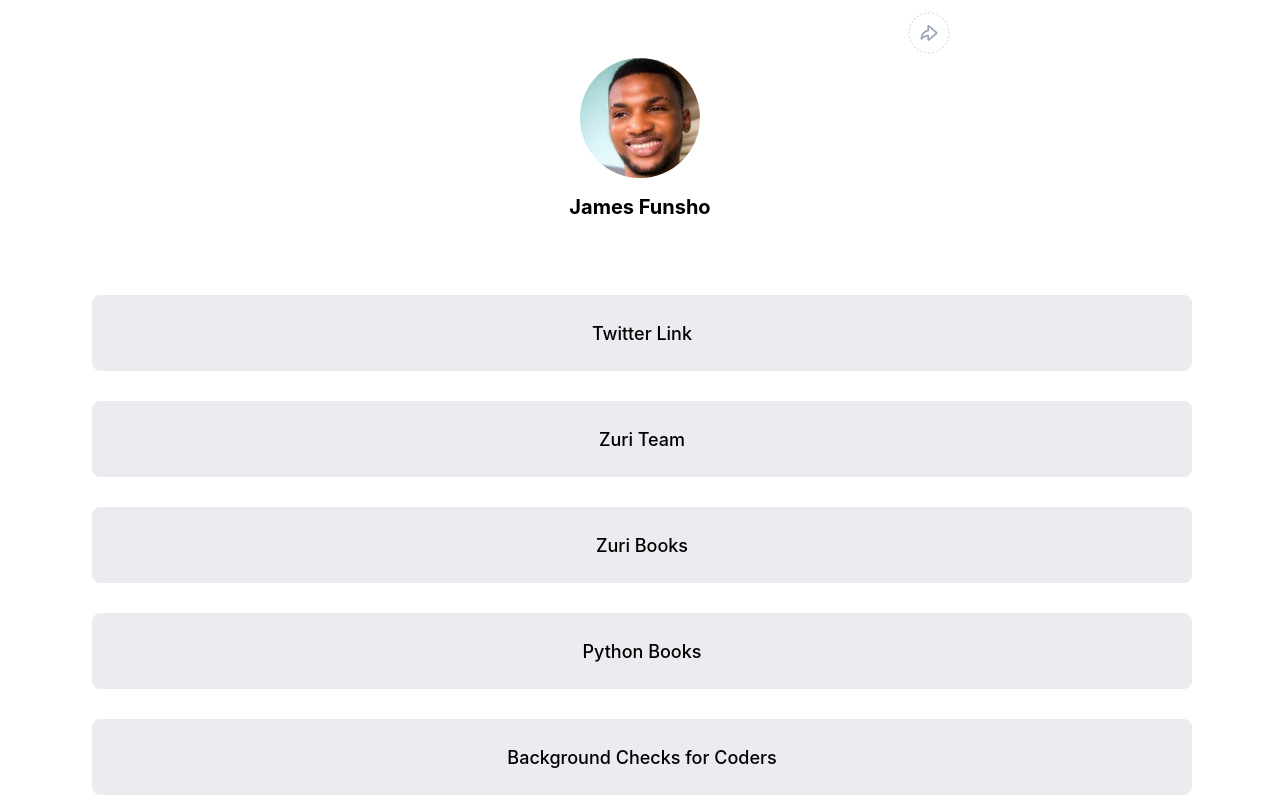
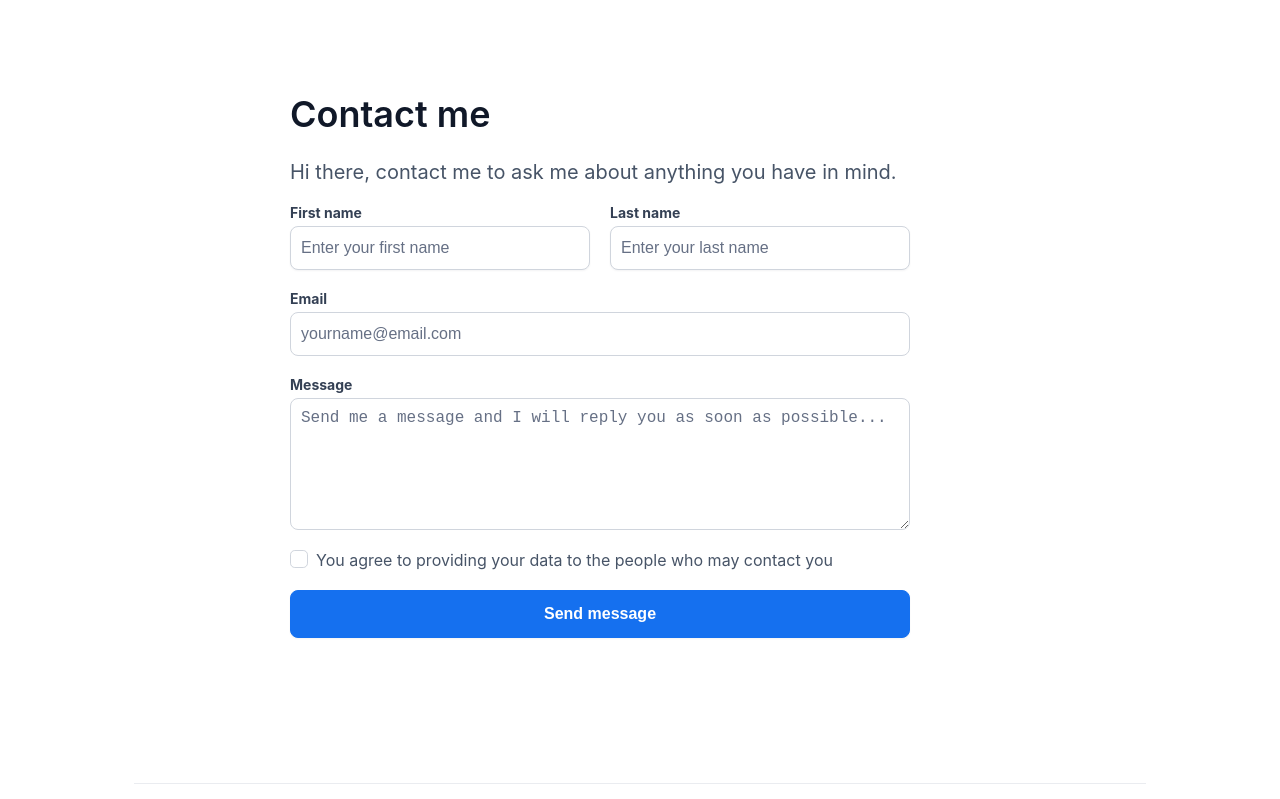
Before and after one commit to Drfej/webpage, a React (Create React App) app: page /contact in a window 1280 px wide. Shown: the top 799 px of the page. Built offline with nearby package versions, Linux system fonts and the light colour scheme.

Commit message:
creating my contact us page

```diff
--- a/src/App.js
+++ b/src/App.js
@@ -1,11 +1,16 @@
+import { Route, Routes } from 'react-router-dom';
 import './App.css';
 import Container from './Component/Container';
 import Header from './Component/Header';
+import Contact from './Component/Contact'
 
 function App() {
   return (
     <div className="App">
-      <Header />
+      <Routes>
+        <Route path='/' element={<Header />} />
+        <Route path='/contact' element={<Contact />} />
+      </Routes>
       <Container />
     </div>
 
--- /dev/null
+++ b/src/Component/Contact.css
@@ -0,0 +1,241 @@
+.contact-1 {
+    display: flex;
+    flex-direction: column;
+    /* justify-content: center; */
+    width: 100%;
+    max-width: 700px;
+    height: 80vh;
+    margin: 60px;
+}
+
+
+.con-1 h1 {
+    font-size: 36px;
+    font-weight: 600;
+    color: #101828;
+
+}
+
+.con-1 h3 {
+    font-size: 20px;
+    font-weight: 400;
+    color: #475467;
+
+}
+
+
+.user-name {
+    display: flex;
+    width: 100%;
+    justify-content: space-between;
+}
+
+.user-name2 {
+    display: flex;
+    justify-content: space-between;
+    width: 620px;
+}
+
+.user-first {
+    display: flex;
+    flex-direction: column;
+}
+.user-first label{
+    color: #344054;
+    font-size: 14px;
+    font-weight: 500;
+    margin-bottom: 5px;
+}
+
+.user-last {
+    display: flex;
+    flex-direction: column;
+}
+
+.user-last label{
+    color: #344054;
+    font-size: 14px;
+    font-weight: 500;
+    margin-bottom: 5px;
+}
+
+.user-name2 input {
+    color: #667085;
+    background: #ffffff;
+    border: 1px solid #D0D5DD;
+    border-radius: 8px;
+    width: 300px;
+    height: 44px;
+    padding-left: 10px;
+    font-size: 16px;
+    box-shadow: 0px 1px 2px rgba(16, 24, 40, 0.05);
+}
+
+.user-name2 input:hover{
+    border: 1px solid #84CAFF;
+    box-shadow: 0px 1px 2px rgba(16, 24, 40, 0.05);
+}
+
+.user-name input:focus {
+    outline: none !important;
+    border: 1px solid #84CAFF;
+    box-shadow: 0px 1px 2px rgba(16, 24, 40, 0.05);
+}
+
+::placeholder {
+    color: #667085;
+    font-size: 16px;
+    font-weight: 400;
+}
+
+.user-mail {
+    margin-top: 20px;
+    display: flex;
+    flex-direction: column;
+    width: 100%;
+}
+
+.user-mail label {
+    color: #344054;
+    font-size: 14px;
+    font-weight: 500;
+    margin-bottom: 5px;
+}
+
+.user-mail input {
+    color: #667085;
+    background: #ffffff;
+    border: 1px solid #D0D5DD;
+    border-radius: 8px;
+    width: 620px;
+    height: 44px;
+    padding-left: 10px;
+    font-size: 16px;
+}
+
+.user-mail input:hover {
+    border: 1px solid #84CAFF;
+    box-shadow: 0px 1px 2px rgba(16, 24, 40, 0.05);
+}
+
+.user-mail input:focus {
+    outline: none !important;
+    border: 1px solid #84CAFF;
+    box-shadow: 0px 1px 2px rgba(16, 24, 40, 0.05);
+}
+
+.message {
+    margin-top: 20px;
+    display: flex;
+    flex-direction: column;
+    width: 100%;
+}
+
+.message label{
+    color: #344054;
+    font-size: 14px;
+    font-weight: 500;
+    margin-bottom: 5px;
+}
+
+.message textarea{
+    color: #667085;
+    background: #FFFFFF;
+    border: 1px solid #D0D5DD;
+    border-radius: 8px;
+    width: 620px;
+    height: 132px;
+    padding-left: 10px;
+    padding-top: 10px;
+    font-size: 14px;
+
+}
+
+.message textarea:hover{
+    border: 1px solid #84CAFF;
+    box-shadow: 0px 1px 2px rgba(16, 24, 40, 0.05), 0px 0px 0px 4px #D1E9FF;
+
+}
+
+.message textarea:focus {
+    outline: none !important;
+    border: 1px solid #84CAFF;
+    box-shadow: 0px 1px 2px rgba(16, 24, 40, 0.05);
+}
+
+.message textarea::placeholder {
+    color: #667085;
+    font-size: 16px;
+}
+
+.checkBox {
+    margin-top: 20px;
+    display: flex;
+    justify-content: space-between;
+    width: 100%;
+}
+
+.check {
+    display: flex;
+    justify-content: space-between;
+}
+
+.checkBox label {
+    cursor: pointer;
+    display: flex;
+    font-size: 16px;
+    color: #475467;
+}
+
+.checkBox input[type='checkbox'] {
+    cursor: pointer;
+    opacity: 0;
+    position: absolute;
+}
+
+.checkBox label::before {
+    content: '';
+    width: 1em;
+    height: 1em;
+    border-radius: .3em;
+    margin-right: .5em;
+    border: .05em solid #D0D5DD;
+
+}
+
+.checkBox label:hover::before,
+.checkBox input[type='checkbox']:hover + label::before {
+    background-color: #ffffff;
+    border: 1px solid #84CAFF;
+    box-shadow: 0px 0px 0px 4px #D1E9FF;
+}
+
+.checkBox input[type='checkbox']:checked + label::before {
+    content: '\002714';
+    display: flex;
+    justify-content: center;
+    align-items: center;
+    color: #1570EF;
+    border: 1px solid #1570EF;
+    background: #F9FAFB;
+
+}
+
+.btn {
+    color: #ffffff;
+    margin-top: 20px;
+    display: flex;
+    justify-content: center;
+    align-items: center;
+    font-size: 16px;
+    width: 620px;
+    height: 48px;
+    border: 1px solid #1570EF;
+    border-radius: 8px;
+    background: #1570EF;
+    box-shadow: 0px 1px 2px rgba(16, 24, 40, 0.05);
+}
+
+.btn:hover {
+    box-shadow: 0px 1px 2px rgba(16, 24, 40, 0.05), 0px 0px 0px 4px #D1E9FF;
+}
--- a/src/Component/Contact.js
+++ b/src/Component/Contact.js
@@ -2,7 +2,48 @@ import React from 'react'
 
 const Contact = () => {
   return (
-    <div>Hello Mr James</div>
+    <div className='contact-1'>
+      <div className='con-1'>
+        <h1>Contact me</h1>
+        <h3>Hi there, contact me to ask me about anything you have in mind.</h3>
+      </div>
+
+      <form className='contact-info1'>
+        <div className='user-name'>
+          <div className='user-name2'>
+            <div className='user-first'>
+              <label><strong>First name</strong></label>
+              <input type='text' placeholder='Enter your first name' id = 'first_name' name='first-name' required />
+            </div>
+            <div className='user-last'>
+              <label><strong>Last name</strong></label>
+              <input type='text' placeholder='Enter your last name' id = 'last_name' name='last-name' required />
+            </div>
+          </div>
+        </div>
+
+        <div className='user-mail'>
+          <label><strong>Email</strong></label>
+          <input type='email' placeholder='yourname@email.com' id = 'email' name='email' required />
+        </div>
+
+        <div className='message'>
+          <label><strong>Message</strong></label>
+          <textarea id='message' placeholder='Send me a message and I will reply you as soon as possible...' name='message' required />
+        </div>
+
+        <div className='checkBox'>
+          <div className='check'>
+            <input type='checkbox' />
+            <label>You agree to providing your data to the people who may contact you</label>
+          </div>
+        </div>
+
+        <button id='btn__submit' type='submit' className='btn'><strong>Send message</strong></button>
+
+      </form>
+
+    </div>
   )
 }
 
--- a/src/Component/Container.css
+++ b/src/Component/Container.css
@@ -4,7 +4,10 @@
     justify-content: center;
     align-items: center;
     width: 100%;
-    height: 150px;
+    height: 120px;
+    left: 0;
+    right: 0;
+    bottom: 0;
 
 }
 
--- a/src/Component/Header.js
+++ b/src/Component/Header.js
@@ -4,6 +4,7 @@ import logo from '../Button.jpg';
 import icon2 from '../Share.jpg';
 import img2 from '../Icon.png';
 import img3 from '../slack.png';
+import { Link } from 'react-router-dom';
 
 
 // My profile section that covers the profile image and twitter id
@@ -29,6 +30,7 @@ function Header() {
         <a href='https://books.zuri.team/python-for-beginners?ref_id=<Fej>' target="_blank" rel="noreferrer" id='book__python'><button>Python Books</button></a>
         <a href='https://background.zuri.team' target="_blank" rel="noreferrer" id='pitch'><button>Background Checks for Coders</button></a>
         <a href='https://books.zuri.team/design-rules' target="_blank" rel="noreferrer" id='book__design'><button>Design Books</button></a>
+        <Link to="/contact"><button>Contact me</button></Link>
       </section>
 
       <section2 className='Social-icon'>
--- a/src/index.js
+++ b/src/index.js
@@ -3,13 +3,17 @@ import ReactDOM from 'react-dom/client';
 import './index.css';
 import './Component/Header.css';
 import './Component/Container.css';
+import './Component/Contact.css';
 import App from './App';
 import reportWebVitals from './reportWebVitals';
+import { BrowserRouter } from "react-router-dom"
 
 const root = ReactDOM.createRoot(document.getElementById('root'));
 root.render(
   <React.StrictMode>
+    <BrowserRouter>
       <App />
+    </BrowserRouter>
   </React.StrictMode>
 );
 
```
Lines whose indentation alone changed are shown as unchanged.
